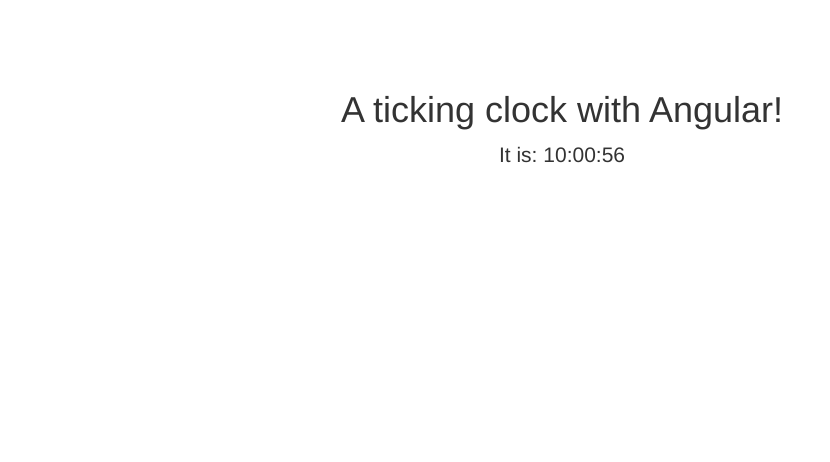
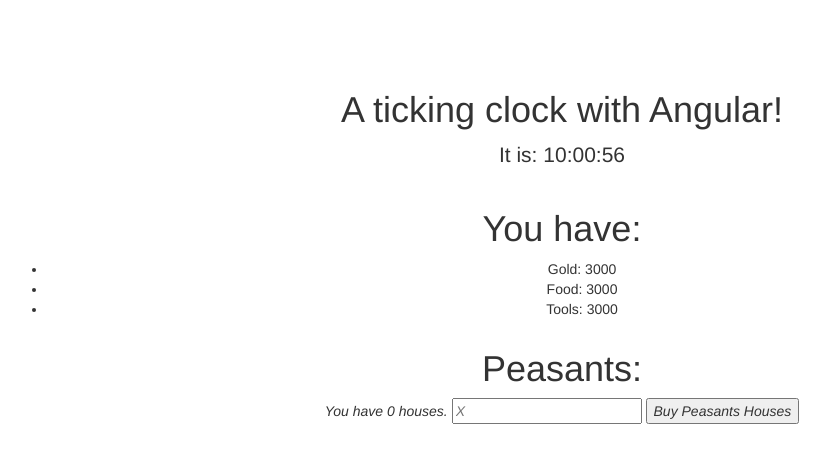
Before and after one commit to annoidle/annoidle.github.io, a website: page app/index.html in a window 1280 px wide. Shown: the whole page, without its empty margins (78-908 px from the left). Drawn offline with nearby package versions, Linux system fonts and the light colour scheme.

Commit message:
we can buy houses for free

```diff
--- a/app/index.html
+++ b/app/index.html
@@ -30,7 +30,9 @@
     <![endif]-->
     <script src="bower_components/angular/angular.js"></script>
     <script src="init.js"></script>
+    <script src="resources/resources.js"></script>
     <script src="clock/clock.js"></script>
+    <script src="peasants/peasants.js"></script>
     <script src="index.js"></script>
     <script src="bower_components/jquery/dist/jquery.min.js"></script>
     <script src="bower_components/bootstrap/dist/js/bootstrap.min.js"></script>
@@ -42,7 +44,8 @@
     <!-- Page Content -->
     <div class="container">
         <clock></clock>
-        <!-- /.row -->
+        <resources></resources>
+        <peasants></peasants>
     </div>
     <!-- /.container -->
 </body>
--- a/app/index.js
+++ b/app/index.js
@@ -10,3 +10,21 @@
 		controllerAs: 'clock'
 	}
 });
+
+module.directive('resources', function() {
+	return {
+		restrict: 'E',
+		templateUrl: 'resources/resources.html',
+		controller: 'ResourcesController',
+		controllerAs: 'resources'
+	}
+});
+
+module.directive('peasants', function() {
+	return {
+		restrict: 'E',
+		templateUrl: 'peasants/peasants.html',
+		controller: 'PeasantsController',
+		controllerAs: 'peasants'
+	}
+});
--- /dev/null
+++ b/app/peasants/peasants.html
@@ -0,0 +1,8 @@
+<div class="col-lg-12 text-center">
+	<h1>Peasants:</h1>
+	<em> You have {{peasants.houses}} houses.</em>
+	<em>
+      <input type="text" ng-model="housesToBuy" placeholder="X">
+      <button ng-click="peasants.buyHouse(housesToBuy)">Buy Peasants Houses</button>
+    </em>
+</div>
--- /dev/null
+++ b/app/peasants/peasants.js
@@ -0,0 +1,15 @@
+var module = angular.module('indexApp');
+
+module.controller('PeasantsController', function() {
+	this.houses = 0;
+
+	this.buyHouse = function(housesToBuy) {
+		if(isNaN(housesToBuy)) {
+			return;
+		}
+		if(parseInt(housesToBuy) != housesToBuy) {
+			return;
+		}
+		this.houses = parseInt(this.houses) + parseInt(housesToBuy);
+	}
+});
--- /dev/null
+++ b/app/resources/resources.html
@@ -0,0 +1,8 @@
+<div class="col-lg-12 text-center">
+	<h1>You have:</h1>
+	<ul>
+		<li>Gold: {{resources.gold}}</li>
+		<li>Food: {{resources.food}}</li>
+		<li>Tools: {{resources.tools}}</li>
+	</ul>
+</div>
--- /dev/null
+++ b/app/resources/resources.js
@@ -0,0 +1,7 @@
+var module = angular.module('indexApp');
+
+module.controller('ResourcesController', function() {
+	this.gold = 3000;
+	this.food = 3000;
+	this.tools = 3000;
+});
```
